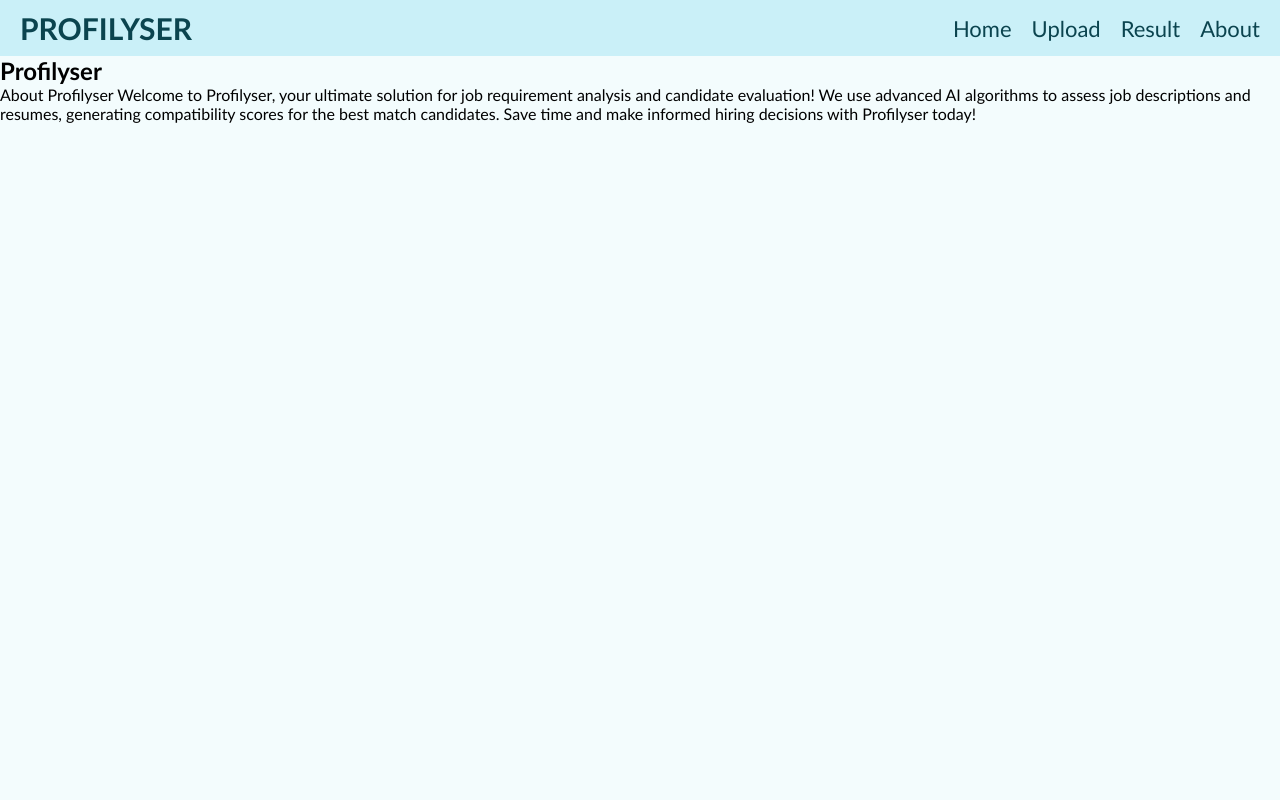
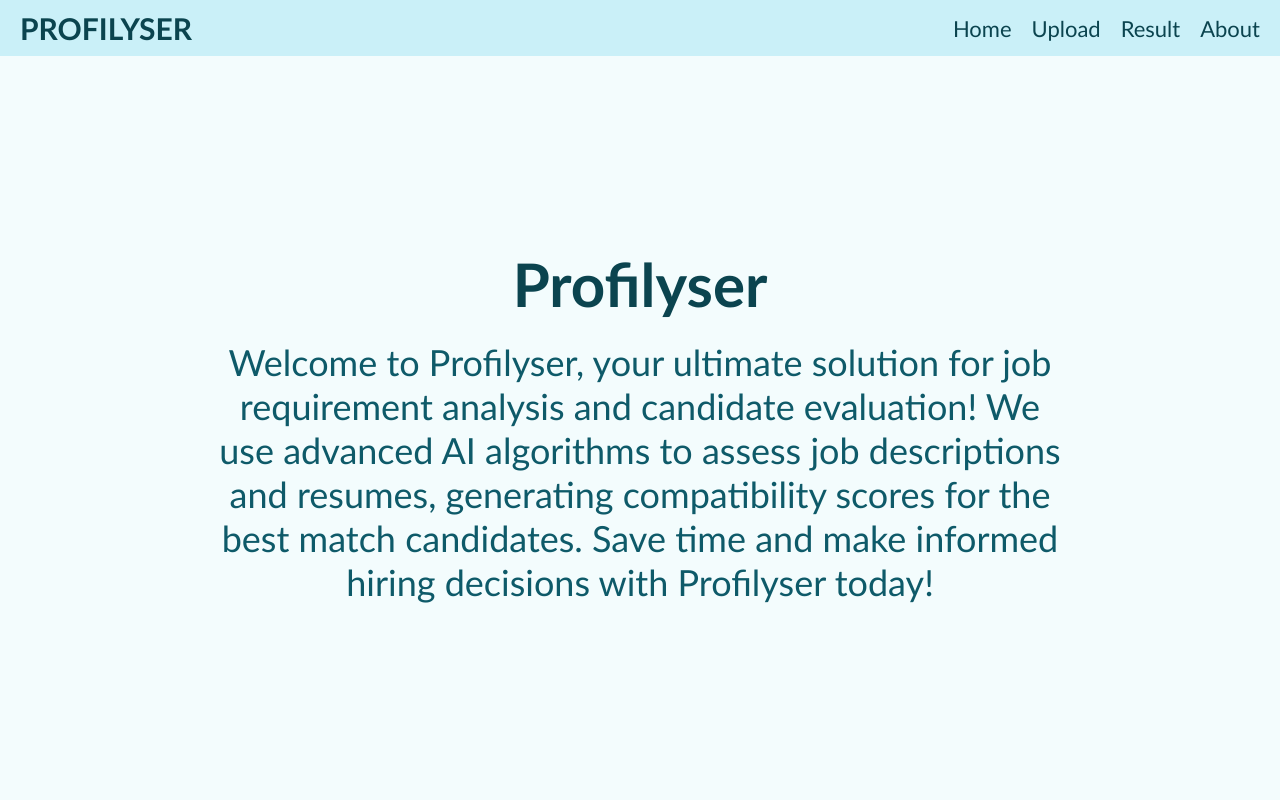
Before and after one commit to maymyatnoehtet/resume_analyser, a Flask app: template templates/about.html in a window 1280 px wide. Run offline with Flask 3, Linux system fonts and the light colour scheme; the template is opened without the code that fills it, so the values that code supplies are empty.

Commit message:
fix the home page route, css for about page

```diff
--- a/app.py
+++ b/app.py
@@ -19,7 +19,7 @@ def round_to_decimal(value, decimals=0):
     except (ValueError, TypeError):
         return value
 
-app.register_blueprint(views, url_prefix="/views")
+app.register_blueprint(views)
 
 if os.getenv('ENVIRONMENT') == "production":
     port = os.getenv('PROD_PORT')
--- a/static/style.css
+++ b/static/style.css
@@ -208,3 +208,25 @@ html {
   padding: 30px;
   font-size: 21.5px;
 }
+
+/* ABOUT Section */
+.about-section {
+  display: flex;
+  flex-direction: column;
+  align-items: center;
+  text-align: center;
+  padding: 15%;
+  gap: 20px;
+}
+
+.about-section h1 {
+  font-size: 60px;
+  color: #0b444f;
+}
+
+.about-section p {
+  font-size: 36px;
+  color: #0e5a69;
+  padding-left: 20px;
+  padding-right: 20px;
+}
--- a/templates/about.html
+++ b/templates/about.html
@@ -1,13 +1,13 @@
 {% extends 'base.html' %} {% block title %}About{% endblock %} {% block content
 %}
-<section>
+<section class="about-section">
   <h1>Profilyser</h1>
   <p>
-    About Profilyser Welcome to Profilyser, your ultimate solution for job
-    requirement analysis and candidate evaluation! We use advanced AI algorithms
-    to assess job descriptions and resumes, generating compatibility scores for
-    the best match candidates. Save time and make informed hiring decisions with
-    Profilyser today!
+    Welcome to Profilyser, your ultimate solution for job requirement analysis
+    and candidate evaluation! We use advanced AI algorithms to assess job
+    descriptions and resumes, generating compatibility scores for the best match
+    candidates. Save time and make informed hiring decisions with Profilyser
+    today!
   </p>
 </section>
 {% endblock %}
```
Also changed, not shown: 1 other file.
